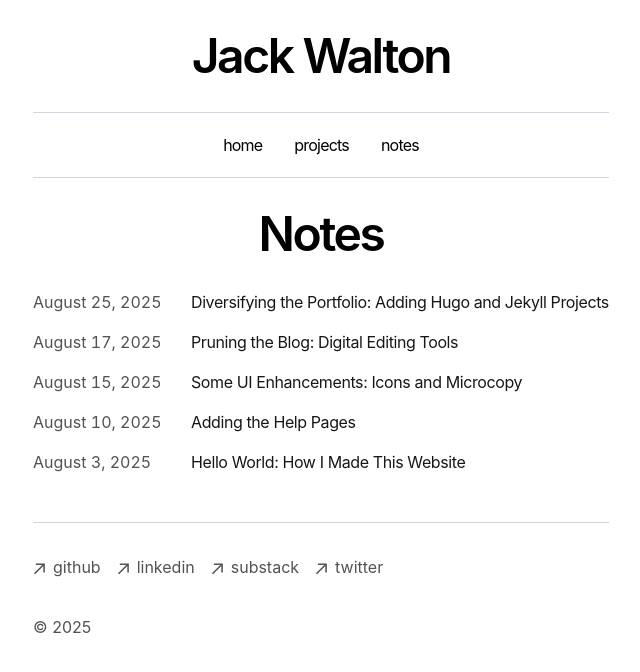
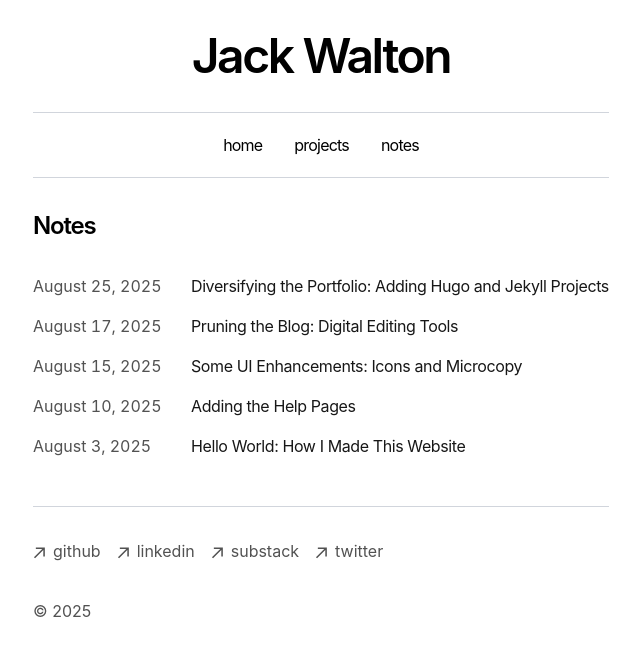
Before and after one commit to jack-walton/landing-page, a Next.js app: page /blog in a window 1280 px wide. Shown: the top 672 px of the page, without its empty margins (319-959 px from the left). Built offline with nearby package versions, Linux system fonts and the light colour scheme.

Commit message:
Fix format

```diff
--- a/app/blog/page.tsx
+++ b/app/blog/page.tsx
@@ -8,9 +8,8 @@ export const metadata = {
 export default function Page() {
   return (
     <section>
-      <h1 className="mb-8 text-5xl font-semibold tracking-tighter text-center border-gray-300">
-        Notes
-      </h1>
+      <h1 className="mb-8 text-2xl font-semibold tracking-tighter">Notes</h1>
+      <p></p>
       <BlogPosts />
     </section>
   )
--- a/app/page.tsx
+++ b/app/page.tsx
@@ -9,6 +9,7 @@ export default function Page() {
   return (
     <section className="max-w-xl mx-auto">
       <h1 className="mb-8 text-2xl font-semibold tracking-tighter">About</h1>
+      <p className="mb-8">Writer</p>
     </section>
   );
 }
```
